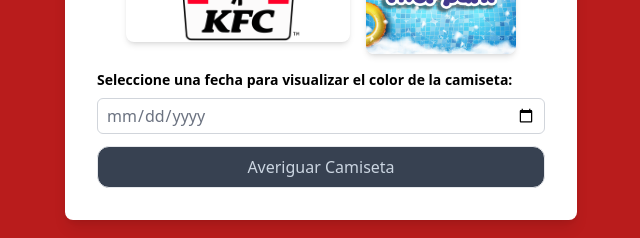
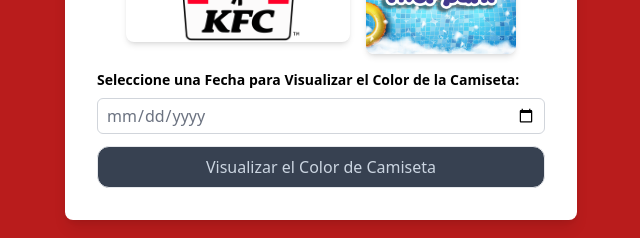
Before and after one commit to Mateor13/Camisetas, a React (Vite) app: page / in a window 1280 px wide. Shown: the part 384-622 px from the top of the page, without its empty margins (319-959 px from the left). Built offline with nearby package versions, Linux system fonts and the light colour scheme.

Commit message:
Actualizar etiquetas en el componente ColorCamisetas para mejorar la claridad del formulario

```diff
--- a/src/pages/Camisetas/ColorCamisetas.jsx
+++ b/src/pages/Camisetas/ColorCamisetas.jsx
@@ -46,7 +46,7 @@ const ColorCamisetas = () => {
                 </div>
                 <form onSubmit={handleSubmit}>
                     <div className="mb-3">
-                    <label className="mb-2 block text-sm font-semibold">Seleccione una fecha para visualizar el color de la camiseta:</label>
+                    <label className="mb-2 block text-sm font-semibold">Seleccione una Fecha para Visualizar el Color de la Camiseta:</label>
                     <input
                         type="date"
                         className="block w-full rounded-md border border-gray-300 focus:border-purple-700 focus:outline-none focus:ring-1 focus:ring-purple-700 py-1 px-2 text-gray-500"
@@ -57,7 +57,7 @@ const ColorCamisetas = () => {
                     />
                     </div>
 
-                    <button type="submit" className="py-2 w-full block text-center bg-gray-700/100 text-slate-300 border rounded-xl hover:scale-100 duration-300 hover:bg-gray-900 hover:text-white">Averiguar Camiseta</button>
+                    <button type="submit" className="py-2 w-full block text-center bg-gray-700/100 text-slate-300 border rounded-xl hover:scale-100 duration-300 hover:bg-gray-900 hover:text-white">Visualizar el Color de Camiseta</button>
                 </form>
             </div>
         </div>
```
